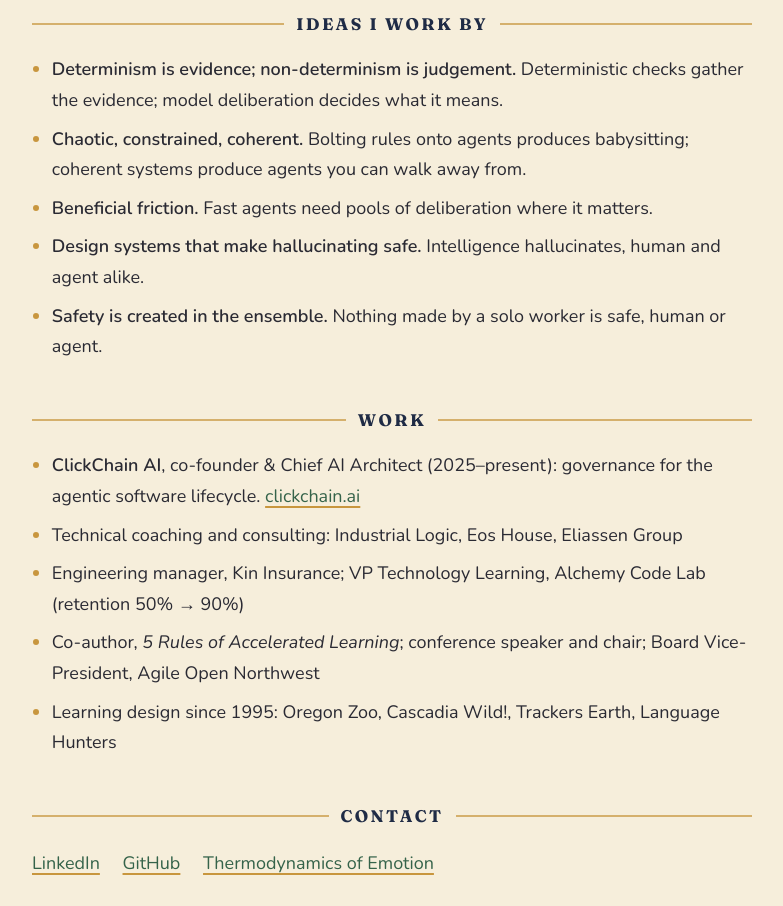
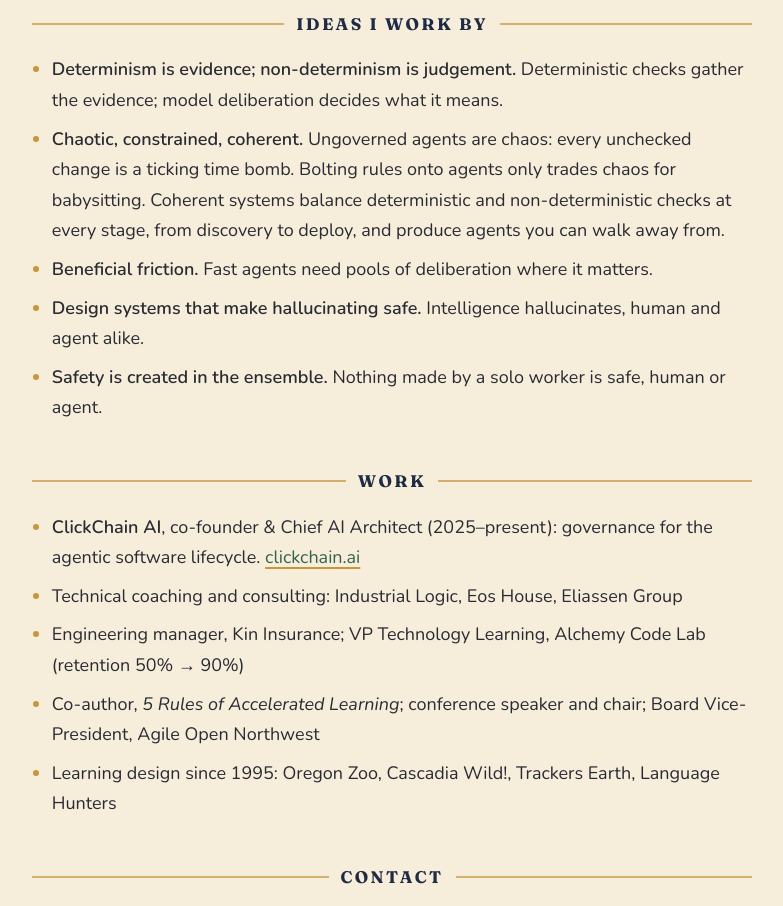
Before and after one commit to willemlarsen/willemlarsen.github.io, a plain HTML site: page index.html in a window 1280 px wide. Shown: the part 1520-2426 px from the top of the page, without its empty margins (248-1031 px from the left). Drawn offline with nearby package versions, Linux system fonts and the light colour scheme.

Commit message:
Sharpen the chaotic, constrained, coherent idea
Co-Authored-By: Claude Opus 5.5 <noreply@anthropic.com>

```diff
--- a/index.html
+++ b/index.html
@@ -37,7 +37,7 @@
   <h2>Ideas I work by</h2>
   <ul class="plain">
     <li><strong>Determinism is evidence; non-determinism is judgement.</strong> Deterministic checks gather the evidence; model deliberation decides what it means.</li>
-    <li><strong>Chaotic, constrained, coherent.</strong> Bolting rules onto agents produces babysitting; coherent systems produce agents you can walk away from.</li>
+    <li><strong>Chaotic, constrained, coherent.</strong> Ungoverned agents are chaos: every unchecked change is a ticking time bomb. Bolting rules onto agents only trades chaos for babysitting. Coherent systems balance deterministic and non-deterministic checks at every stage, from discovery to deploy, and produce agents you can walk away from.</li>
     <li><strong>Beneficial friction.</strong> Fast agents need pools of deliberation where it matters.</li>
     <li><strong>Design systems that make hallucinating safe.</strong> Intelligence hallucinates, human and agent alike.</li>
     <li><strong>Safety is created in the ensemble.</strong> Nothing made by a solo worker is safe, human or agent.</li>
```
